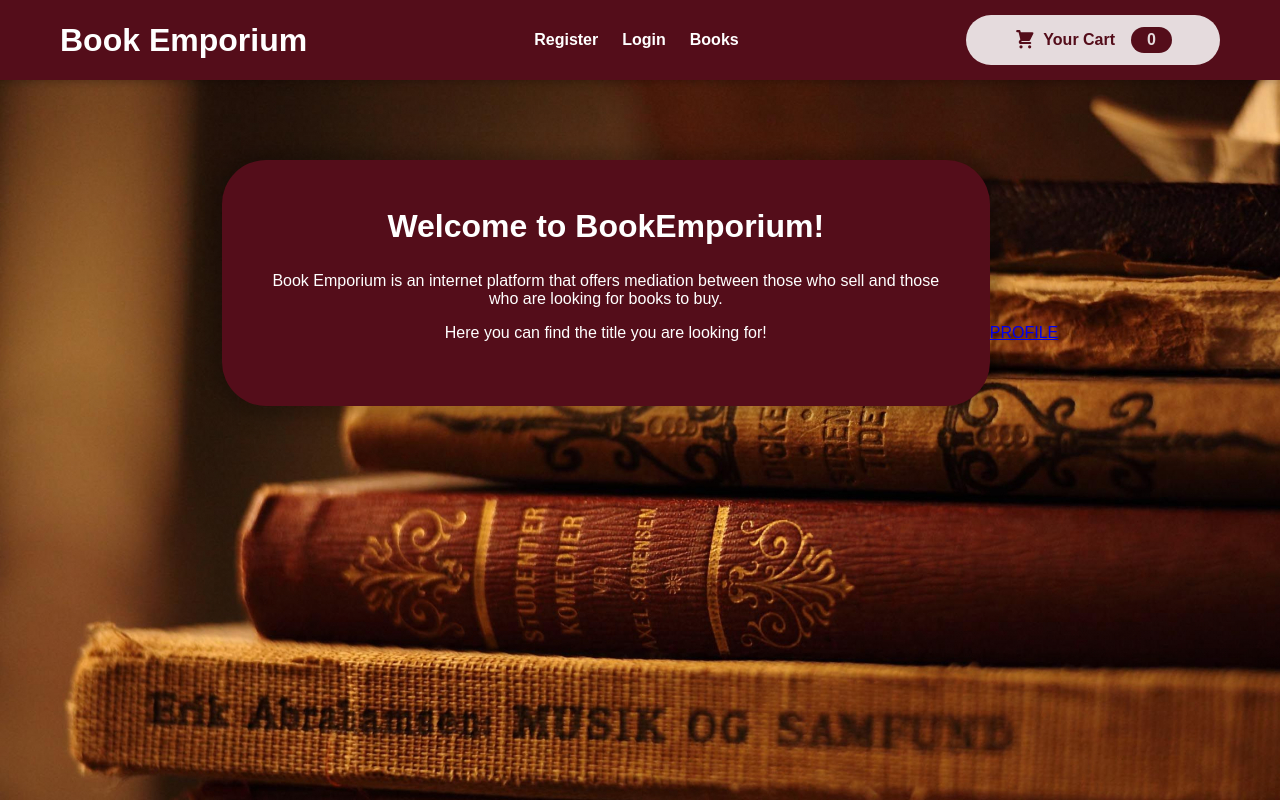
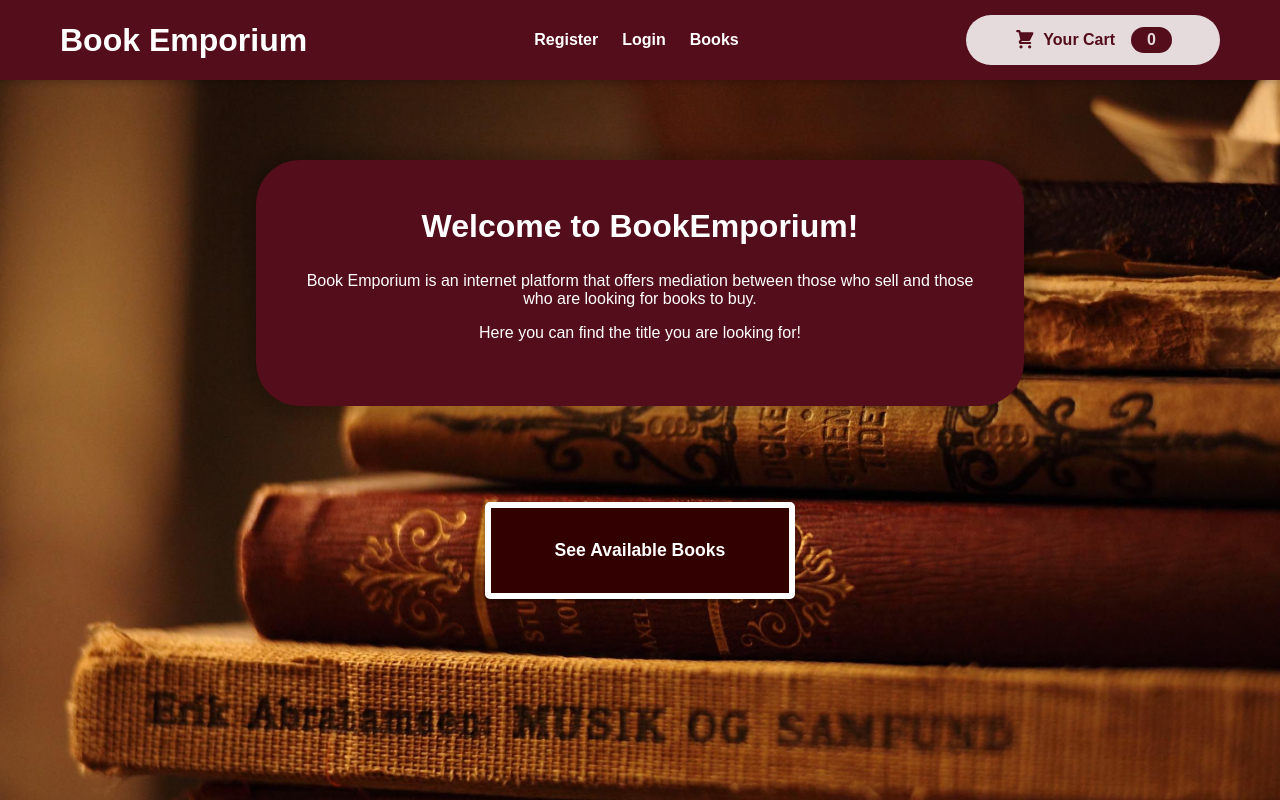
Before and after one commit to Aykut5645/Book-Emporium, a React (Create React App) app: page / in a window 1280 px wide. Shown: the top 800 px of the page. Built offline with nearby package versions, Linux system fonts and the light colour scheme.

Commit message:
Added link button into initial page to catalog page

```diff
--- a/src/components/Book/BookSummary/BookSummary.module.css
+++ b/src/components/Book/BookSummary/BookSummary.module.css
@@ -8,7 +8,8 @@
     box-shadow: 0 1px 18px 10px rgba(0, 0, 0, 0.25);
     margin: 10rem auto;
     display: inline-block;
-  }
+    margin-bottom: 6rem;
+}
 
 .summary h2 {
     font-size: 2rem;
--- a/src/index.css
+++ b/src/index.css
@@ -23,18 +23,18 @@ main {
 .initial-image {
     background-image: url('./assets/uU8wbS.jpg');
     height: 100vh;
-    width: 100vw;
+    width: 100%;
 }
 
-/* .error-text {
-    color: #b40e0e;
-    border: 2px solid #b40e0e;
-    background-color: #f3bebe;
-    padding: 0.5rem;
-    border-radius: 4px;
+.initial-btn {
+    display: block;
+    margin: 0 auto;
+    padding: 2rem 4rem;
+    font-size: 1.1rem !important;
+    font-weight: bold !important;
+    border: 6px solid !important;
 }
 
-.invalid {
-    border: 1px solid #b40e0e;
-    background-color: #fddddd;
-} */
+a {
+    text-decoration: none;
+}
--- a/src/pages/Home.js
+++ b/src/pages/Home.js
@@ -1,25 +1,17 @@
+import { Link } from 'react-router-dom';
+
 import BookSummary from "../components/Book/BookSummary/BookSummary";
-import { Link } from 'react-router-dom';
+import Button from '../components/UI/Button/Button';
 
 const Home = () => {
     return (
         <div className={'initial-image'}>
             <BookSummary />
-            <Link to="/profil">PROFILE</Link>
+            <Link to="/books">
+                <Button className="initial-btn">See Available Books</Button>
+            </Link>
         </div>
     );
 };
 
 export default Home;
-
-/*
-<div
-    style={{
-        backgroundImage: `url(${booksImage})`,
-        height: '100vh',
-        width: '100%',
-        display: 'inline-block'
-    }}>
-    <BookSummary />
-</div>
-*/
```
Also changed, not shown: src/components/Book/BookDetails/BookDetails.js (+0 -34 lines).
